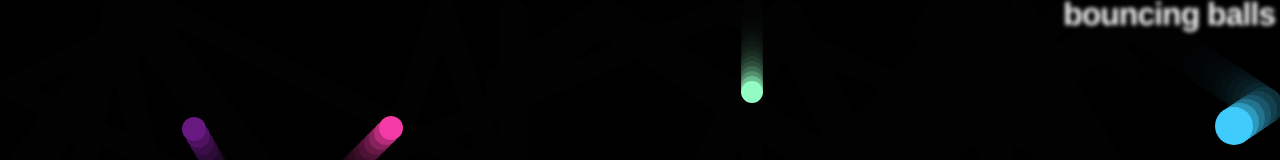
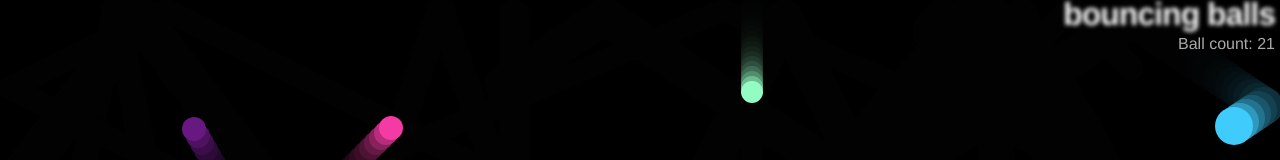
Before and after one commit to AFKMDaniel/adding-features-to-bouncing-balls-demo, a plain HTML site: page index.html in a window 1280 px wide. Shown: the top 160 px of the page. Drawn offline with Linux system fonts and the light colour scheme.

Commit message:
Implementing the score counter

```diff
--- a/index.html
+++ b/index.html
@@ -8,6 +8,7 @@
 
   <body>
     <h1>bouncing balls</h1>
+    <p>Ball count: </p>
     <canvas></canvas>
 
     <script src="main.js"></script>
--- a/main.js
+++ b/main.js
@@ -1,3 +1,5 @@
+const para = document.querySelector('p');
+
 // setup canvas
 
 const canvas = document.querySelector('canvas');
@@ -142,6 +144,8 @@ class EvilCircle extends Shape {
 
         if (distance < this.size + ball.size) {
           ball.exists = false;
+          ballCount--;
+          para.textContent = `Ball count: ${ballCount}`;
         }
       }
     }
@@ -168,6 +172,9 @@ while (balls.length < 25) {
   balls.push(ball);
 }
 
+var ballCount = balls.length;
+para.textContent = `Ball count: ${ballCount}`;
+
 function loop() {
   ctx.fillStyle = 'rgba(0, 0, 0, 0.25)';
   ctx.fillRect(0, 0, width, height);
--- a/style.css
+++ b/style.css
@@ -23,3 +23,11 @@ html, body {
     color: transparent;
     text-shadow: 0 0 4px white;
   }
+
+  p {
+    position: absolute;
+    margin: 0;
+    top: 35px;
+    right: 5px;
+    color: #aaa;
+  }
```
